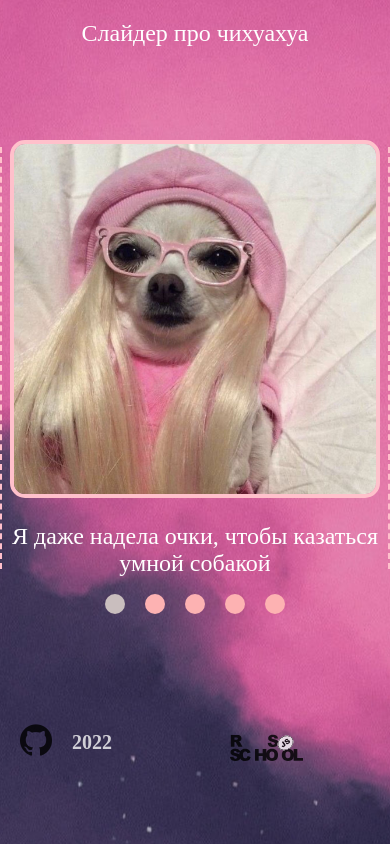
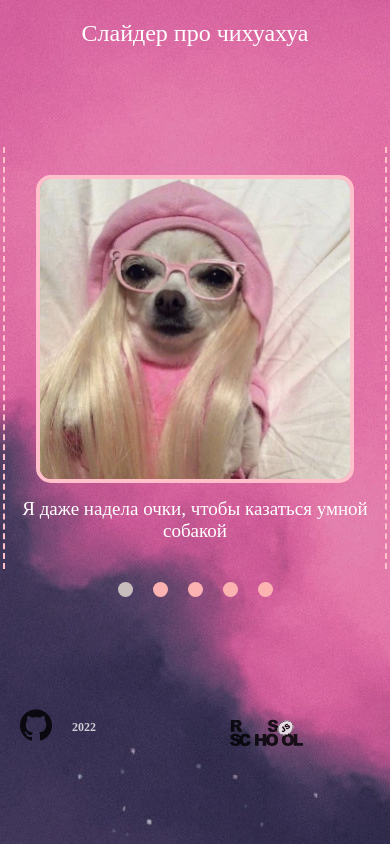
Before and after one commit to anmaiden/cssMemSlider, a plain HTML site: page cssMemSlider/index.html in a window 390 px wide. Drawn offline with Linux system fonts and the light colour scheme.

Commit message:
feat: add a adaptive functional (wed, May 10, 2022 8:26:28 PM)

```diff
--- a/cssMemSlider/style.css
+++ b/cssMemSlider/style.css
@@ -38,13 +38,13 @@ body{
 }
 .image-slider{
     width: auto;
-    height: 350px;
+    height: 20em;
     border: 4px solid pink;
     border-radius: 15px;
 }
 .slider-description{
   font-size: 24px;
-  margin-top: 20px;
+  padding-top: 20px;
   color: white;
 }
 .slider_wrapper .item {
@@ -64,7 +64,7 @@ body{
   cursor: pointer;
   height: 20px;
   width: 20px;
-  margin: 0 10px;
+  margin: 40px 10px;
   background-color: rgb(253, 178, 178);
   border-radius: 50%;
 }
@@ -136,8 +136,58 @@ footer {
   background-repeat: no-repeat;
   min-width: 160px;
 }
-
 .logo-rss:hover {
   transform: rotate(1deg);
   transition-duration: .5s;
 }
+/* adaptive */
+@media screen and (max-width: 768px) {
+  .slider_wrapper{
+    max-width: 520px;
+    margin-bottom: 0px;
+  }
+  .image-slider{
+    height: 15em;
+  }
+  .slider-description{
+    font-size: 19px;
+    margin-top: 0;
+    padding-top: 10px;
+  }
+  .dots{
+    margin: 10px 10px;
+    width: 15px;
+    height: 15px;
+  }
+}
+@media screen and (max-width: 540px) {
+  .slider_wrapper {
+      max-width: 380px;
+      margin-bottom: 0px;
+    }
+    .year{
+      font-size: 12px;
+    }
+}
+@media screen and (max-width: 378px) {
+  .slider_wrapper {
+    border: none;
+    max-width: 280px;
+    margin-bottom: 0px;
+  }
+  .image-slider {
+      height: 13em;
+    }
+  footer{
+    justify-content: center;
+  }
+ .git-img{
+   width: 40px;
+ }
+ .year{
+   font-size: 14px;
+ }
+ .logo-rss{
+   width: 40px;
+ }
+}
```
